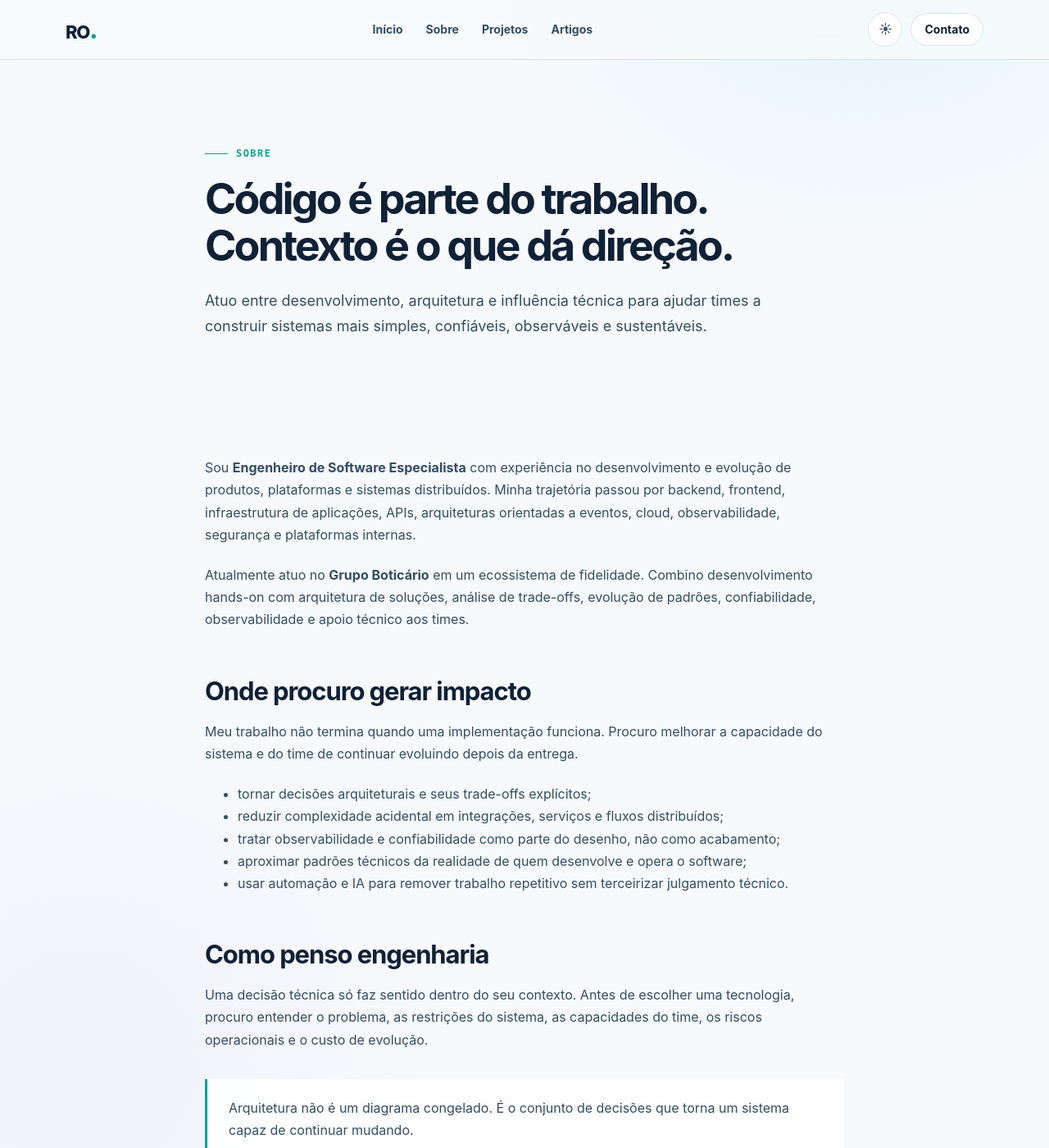
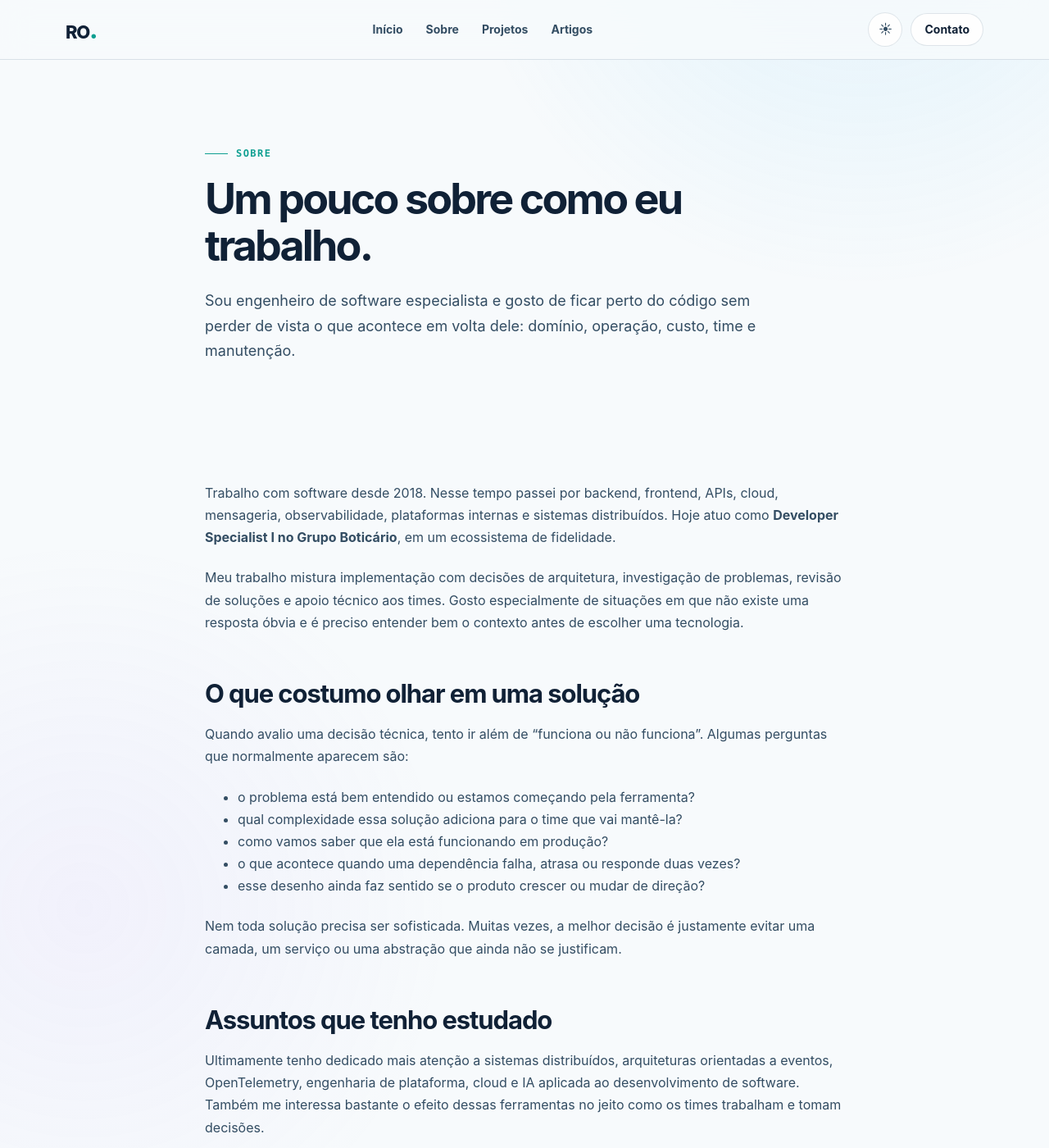
Before and after one commit to blasther12/blasther12.github.io, a Jekyll site: the page built from sobre.md, in a window 1280 px wide and 1400 px high. Shown: the whole window at 82% size. Built offline with Jekyll 4.4.1, drawn with Linux system fonts in a browser that asks for light colours; some of the changed text lies outside the part shown.

Commit message:
content: make about page more personal and direct

```diff
--- a/sobre.md
+++ b/sobre.md
@@ -1,53 +1,40 @@
 ---
 layout: default
 title: Sobre
-description: Trajetória, princípios e experiência profissional de Rafael Oliveira.
+description: Trajetória, experiência profissional e a forma como Rafael Oliveira trabalha com engenharia de software.
 permalink: /sobre/
 ---
 <section class="page-hero">
   <div class="container container--narrow">
     <span class="eyebrow">Sobre</span>
-    <h1>Código é parte do trabalho. Contexto é o que dá direção.</h1>
-    <p>Atuo entre desenvolvimento, arquitetura e influência técnica para ajudar times a construir sistemas mais simples, confiáveis, observáveis e sustentáveis.</p>
+    <h1>Um pouco sobre como eu trabalho.</h1>
+    <p>Sou engenheiro de software especialista e gosto de ficar perto do código sem perder de vista o que acontece em volta dele: domínio, operação, custo, time e manutenção.</p>
   </div>
 </section>
 
 <section class="section">
   <div class="container container--narrow prose">
-    <p>Sou <strong>Engenheiro de Software Especialista</strong> com experiência no desenvolvimento e evolução de produtos, plataformas e sistemas distribuídos. Minha trajetória passou por backend, frontend, infraestrutura de aplicações, APIs, arquiteturas orientadas a eventos, cloud, observabilidade, segurança e plataformas internas.</p>
+    <p>Trabalho com software desde 2018. Nesse tempo passei por backend, frontend, APIs, cloud, mensageria, observabilidade, plataformas internas e sistemas distribuídos. Hoje atuo como <strong>Developer Specialist I no Grupo Boticário</strong>, em um ecossistema de fidelidade.</p>
 
-    <p>Atualmente atuo no <strong>Grupo Boticário</strong> em um ecossistema de fidelidade. Combino desenvolvimento hands-on com arquitetura de soluções, análise de trade-offs, evolução de padrões, confiabilidade, observabilidade e apoio técnico aos times.</p>
+    <p>Meu trabalho mistura implementação com decisões de arquitetura, investigação de problemas, revisão de soluções e apoio técnico aos times. Gosto especialmente de situações em que não existe uma resposta óbvia e é preciso entender bem o contexto antes de escolher uma tecnologia.</p>
 
-    <h2>Onde procuro gerar impacto</h2>
+    <h2>O que costumo olhar em uma solução</h2>
 
-    <p>Meu trabalho não termina quando uma implementação funciona. Procuro melhorar a capacidade do sistema e do time de continuar evoluindo depois da entrega.</p>
+    <p>Quando avalio uma decisão técnica, tento ir além de “funciona ou não funciona”. Algumas perguntas que normalmente aparecem são:</p>
 
     <ul>
-      <li>tornar decisões arquiteturais e seus trade-offs explícitos;</li>
-      <li>reduzir complexidade acidental em integrações, serviços e fluxos distribuídos;</li>
-      <li>tratar observabilidade e confiabilidade como parte do desenho, não como acabamento;</li>
-      <li>aproximar padrões técnicos da realidade de quem desenvolve e opera o software;</li>
-      <li>usar automação e IA para remover trabalho repetitivo sem terceirizar julgamento técnico.</li>
+      <li>o problema está bem entendido ou estamos começando pela ferramenta?</li>
+      <li>qual complexidade essa solução adiciona para o time que vai mantê-la?</li>
+      <li>como vamos saber que ela está funcionando em produção?</li>
+      <li>o que acontece quando uma dependência falha, atrasa ou responde duas vezes?</li>
+      <li>esse desenho ainda faz sentido se o produto crescer ou mudar de direção?</li>
     </ul>
 
-    <h2>Como penso engenharia</h2>
+    <p>Nem toda solução precisa ser sofisticada. Muitas vezes, a melhor decisão é justamente evitar uma camada, um serviço ou uma abstração que ainda não se justificam.</p>
 
-    <p>Uma decisão técnica só faz sentido dentro do seu contexto. Antes de escolher uma tecnologia, procuro entender o problema, as restrições do sistema, as capacidades do time, os riscos operacionais e o custo de evolução.</p>
+    <h2>Assuntos que tenho estudado</h2>
 
-    <blockquote>Arquitetura não é um diagrama congelado. É o conjunto de decisões que torna um sistema capaz de continuar mudando.</blockquote>
-
-    <p>Gosto de permanecer próximo do código, mas também atuar além dele: questionando decisões, conectando pontos, propondo melhorias e criando condições para que outras pessoas façam um trabalho melhor.</p>
-
-    <h2>Interesses atuais</h2>
-
-    <ul>
-      <li>Sistemas distribuídos e arquiteturas orientadas a eventos</li>
-      <li>Developer experience e engenharia de plataforma</li>
-      <li>Observabilidade com OpenTelemetry e práticas de confiabilidade</li>
-      <li>Cloud, automação e entrega contínua</li>
-      <li>LLMs, agentes e IA aplicada ao ciclo de desenvolvimento</li>
-      <li>O impacto humano e organizacional das ferramentas que construímos</li>
-    </ul>
+    <p>Ultimamente tenho dedicado mais atenção a sistemas distribuídos, arquiteturas orientadas a eventos, OpenTelemetry, engenharia de plataforma, cloud e IA aplicada ao desenvolvimento de software. Também me interessa bastante o efeito dessas ferramentas no jeito como os times trabalham e tomam decisões.</p>
 
     <h2>Formação</h2>
 
@@ -63,15 +50,15 @@ permalink: /sobre/
   <div class="container">
     <header class="section-header">
       <div><span class="eyebrow">Experiência</span><h2>Trajetória profissional</h2></div>
-      <p>As tecnologias mudaram ao longo do caminho. O fio condutor foi aumentar responsabilidade sobre sistemas, decisões e evolução técnica.</p>
+      <p>As tecnologias mudaram bastante de um trabalho para outro. A responsabilidade sobre os sistemas foi aumentando junto.</p>
     </header>
     <div class="timeline">
-      <div class="timeline__item"><span class="timeline__period">2026 — atual</span><div class="timeline__content"><h3>Grupo Boticário · Developer Specialist I</h3><p>Evolução de arquitetura e observabilidade, integrações distribuídas, confiabilidade, AWS e apoio técnico em um ecossistema de fidelidade.</p></div></div>
-      <div class="timeline__item"><span class="timeline__period">2025 — 2026</span><div class="timeline__content"><h3>Luizalabs · Senior Software Engineering</h3><p>Evolução de sistemas de catálogo de alta volumetria, APIs e plataformas distribuídas com foco em confiabilidade e capacidade de evolução.</p></div></div>
-      <div class="timeline__item"><span class="timeline__period">2024 — 2025</span><div class="timeline__content"><h3>Magalu Cloud · Senior Software Engineering</h3><p>Serviços e automações para ambientes de alta disponibilidade, trabalhando com Python, Go, PostgreSQL, mensageria e entrega contínua.</p></div></div>
-      <div class="timeline__item"><span class="timeline__period">2022 — 2024</span><div class="timeline__content"><h3>Luizalabs · Back-end Developer</h3><p>Backend, arquitetura de sistemas, Kubernetes, Docker, GCP e melhorias na experiência de desenvolvedores internos.</p></div></div>
-      <div class="timeline__item"><span class="timeline__period">2020 — 2022</span><div class="timeline__content"><h3>Tray Corp · Full-stack Developer</h3><p>Desenvolvimento e manutenção de sistemas de e-commerce em uma arquitetura de serviços distribuídos.</p></div></div>
-      <div class="timeline__item"><span class="timeline__period">2018 — 2022</span><div class="timeline__content"><h3>AGSeixas, HNSG e Grupo Positivo</h3><p>Base profissional construída entre aplicações web, APIs, bancos relacionais, dados e Business Intelligence.</p></div></div>
+      <div class="timeline__item"><span class="timeline__period">2026 — atual</span><div class="timeline__content"><h3>Grupo Boticário · Developer Specialist I</h3><p>Sistemas distribuídos, observabilidade, integrações, AWS e decisões de arquitetura em um ecossistema de fidelidade.</p></div></div>
+      <div class="timeline__item"><span class="timeline__period">2025 — 2026</span><div class="timeline__content"><h3>Luizalabs · Senior Software Engineering</h3><p>Sistemas de catálogo de alta volumetria, APIs e serviços distribuídos com Python, TypeScript e GraphQL.</p></div></div>
+      <div class="timeline__item"><span class="timeline__period">2024 — 2025</span><div class="timeline__content"><h3>Magalu Cloud · Senior Software Engineering</h3><p>Serviços e automações para ambientes de alta disponibilidade usando Python, Go, PostgreSQL, mensageria e Argo CD.</p></div></div>
+      <div class="timeline__item"><span class="timeline__period">2022 — 2024</span><div class="timeline__content"><h3>Luizalabs · Back-end Developer</h3><p>Backend, Kubernetes, Docker, GCP, arquitetura de sistemas e ferramentas usadas por outros desenvolvedores.</p></div></div>
+      <div class="timeline__item"><span class="timeline__period">2020 — 2022</span><div class="timeline__content"><h3>Tray Corp · Full-stack Developer</h3><p>Desenvolvimento e manutenção de sistemas de e-commerce em uma arquitetura de serviços.</p></div></div>
+      <div class="timeline__item"><span class="timeline__period">2018 — 2022</span><div class="timeline__content"><h3>AGSeixas, HNSG e Grupo Positivo</h3><p>Aplicações web, APIs, bancos relacionais, dados e Business Intelligence.</p></div></div>
     </div>
   </div>
 </section>
```
